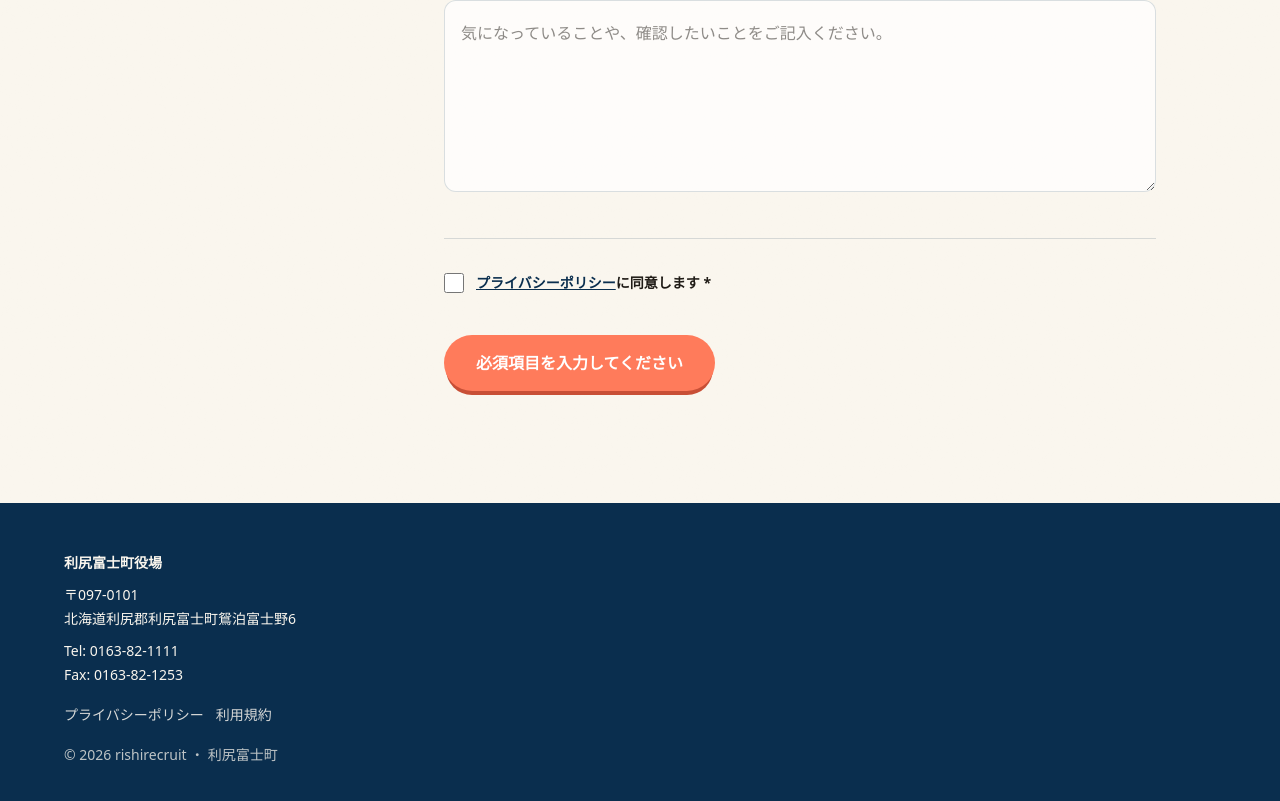
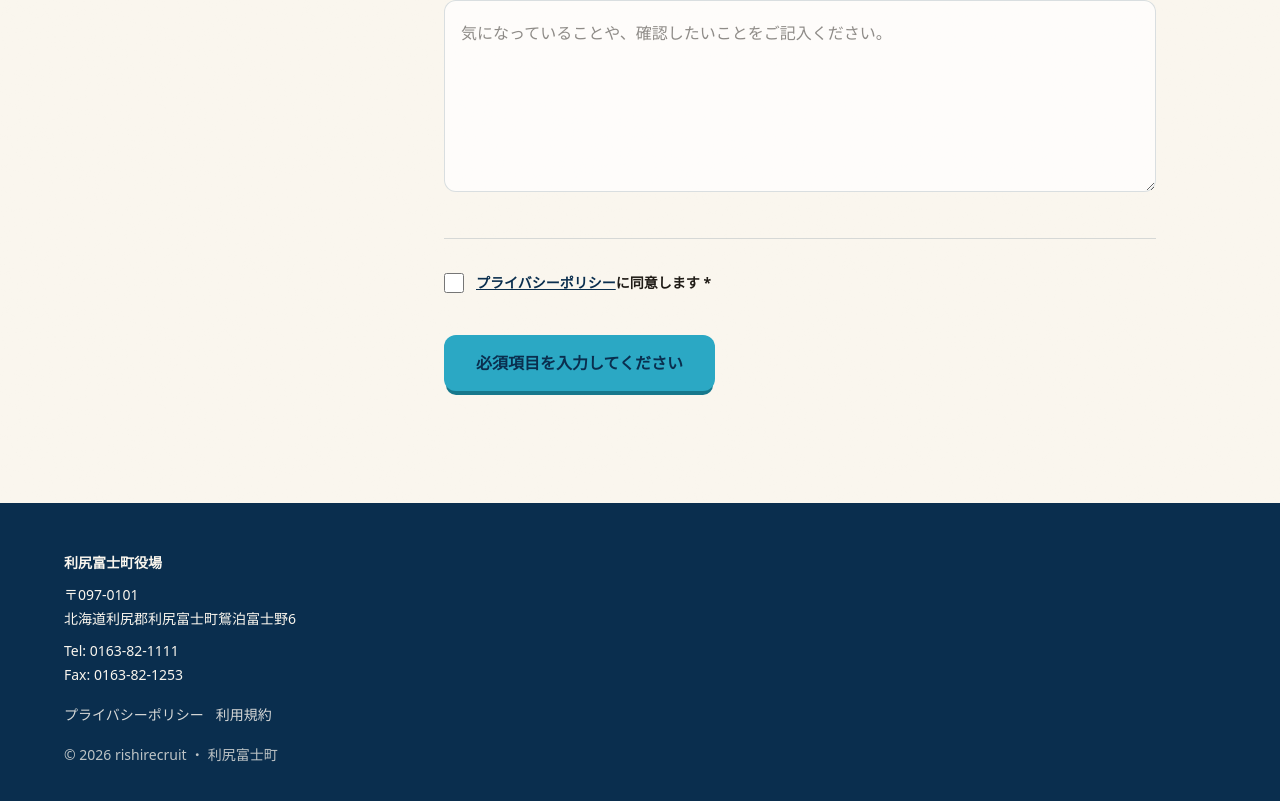
Before and after one commit to prototype-nobuakiyoshioka-web/rishirecruit-2026, a Next.js app: page /contact in a window 1280 px wide. Shown: the part 1573-2374 px from the top of the page. Built offline with nearby package versions, Linux system fonts and the light colour scheme; no server answers.

Commit message:
ボタン等

```diff
--- a/app/contact/page.tsx
+++ b/app/contact/page.tsx
@@ -5,6 +5,7 @@ import type { ChangeEvent, FormEvent } from "react";
 import { useState } from "react";
 import { EditorialIndexShell } from "@/components/ui/EditorialIndexShell";
 import { submitCf7, isCf7Success } from "@/lib/wp/submit-cf7";
+import { Button } from "@/components/ui/Button";
 
 // CF7 お問い合わせフォームの数値ID（管理画面の post=ID）
 const CF7_CONTACT_ID = process.env.NEXT_PUBLIC_CF7_CONTACT_ID ?? "176";
@@ -222,9 +223,9 @@ export default function ContactPage() {
                 </p>
               )}
 
-              <button type="submit" disabled={isSubmitting} aria-disabled={isSubmitting} className="min-h-14 w-full rounded-[var(--radius-full)] bg-[color:var(--c-pin-job)] px-8 text-base font-black text-white shadow-[var(--shadow-pop-coral)] transition-[filter] hover:brightness-105 disabled:cursor-not-allowed disabled:opacity-70 md:w-fit">
+              <Button type="submit" disabled={isSubmitting} aria-disabled={isSubmitting}>
                 {isSubmitting ? "送信中..." : isReadyToSubmit ? "送信する" : "必須項目を入力してください"}
-              </button>
+              </Button>
             </form>
           </div>
         )}
--- a/app/events/[slug]/page.tsx
+++ b/app/events/[slug]/page.tsx
@@ -1,7 +1,7 @@
 import type { Metadata } from "next";
 import Image from "next/image";
-import Link from "next/link";
 import { notFound } from "next/navigation";
+import { Button } from "@/components/ui/Button";
 import { EditorialDetailSection, EditorialDetailShell, EditorialFieldList } from "@/components/ui/EditorialDetailShell";
 import { formatEventPeriod } from "@/lib/utils/format-date";
 import { eventStatus, galleryFromField, htmlToText, imageFromField, selectFirst } from "@/lib/wp/format";
@@ -19,6 +19,6 @@ export default async function EventDetailPage({params}:PageProps){
     <EditorialDetailSection eyebrow="About" label="イベントについて"><div className="grid gap-7 text-base leading-8 text-[color:var(--c-text-secondary)] md:text-lg">{htmlToText(fields?.description).split(/\n+/).filter(Boolean).map(p=><p key={p}>{p}</p>)}</div></EditorialDetailSection>
     {gallery.length?<EditorialDetailSection eyebrow="Scenes" label="会場の風景"><div className="grid gap-5 md:grid-cols-2">{gallery.map((img,index)=><Image key={`${img.sourceUrl}-${index}`} src={img.sourceUrl} alt={img.altText||`${event.title}の写真 ${index+1}`} width={1200} height={900} className="aspect-[4/3] w-full rounded-[var(--radius-2xl)] object-cover" />)}</div></EditorialDetailSection>:null}
     <EditorialDetailSection eyebrow="Join" label="参加・アクセス"><EditorialFieldList items={[{label:"アクセス",value:fields?.accessInfo},{label:"参加費",value:fields?.price},{label:"問い合わせ",value:fields?.contact},{label:"申込",value:fields?.registrationUrl?<a href={fields.registrationUrl} target="_blank" rel="noopener noreferrer" className="underline">申込ページを開く ↗</a>:null}]} /></EditorialDetailSection>
-    <aside className="relative bg-[color:var(--c-deep-ocean)] px-6 py-20 text-[color:var(--c-text-inverse)]"><div className="mx-auto grid max-w-[1080px] gap-8 md:grid-cols-[1fr_auto] md:items-end"><div><p className="text-sm font-black uppercase tracking-[0.18em] text-[color:var(--c-warning)]">Next / Jobs</p><h2 className="mt-5 text-3xl font-black md:text-5xl">島の日常を、仕事から知る。</h2></div><Link href="/jobs" className="inline-flex min-h-14 items-center justify-center rounded-full bg-[color:var(--c-pin-job)] px-8 font-black text-white">求人一覧を見る →</Link></div></aside>
+    <aside className="relative bg-[color:var(--c-deep-ocean)] px-6 py-20 text-[color:var(--c-text-inverse)]"><div className="mx-auto grid max-w-[1080px] gap-8 md:grid-cols-[1fr_auto] md:items-end"><div><p className="text-sm font-black uppercase tracking-[0.18em] text-[color:var(--c-warning)]">Next / Jobs</p><h2 className="mt-5 text-3xl font-black md:text-5xl">島の日常を、仕事から知る。</h2></div><Button variant="primary" href="/jobs" className="md:w-auto">求人一覧を見る →</Button></div></aside>
   </EditorialDetailShell>;
 }
--- a/app/globals.css
+++ b/app/globals.css
@@ -33,6 +33,8 @@
   --shadow-pop-md: 0 6px 0 -2px var(--c-deep-ocean);
   --shadow-pop-coral: 0 6px 0 -2px #C84F36;
   --shadow-pop-gold: 0 6px 0 -2px #A07700;
+  --shadow-pop-sky: 0 6px 0 -2px #2E7DA6;
+  --shadow-pop-teal: 0 6px 0 -2px #17788C;
 }
 
 @theme inline {
--- a/app/spots/[slug]/page.tsx
+++ b/app/spots/[slug]/page.tsx
@@ -1,7 +1,7 @@
 import type { Metadata } from "next";
 import Image from "next/image";
-import Link from "next/link";
 import { notFound } from "next/navigation";
+import { Button } from "@/components/ui/Button";
 import { EditorialDetailSection, EditorialDetailShell, EditorialFieldList } from "@/components/ui/EditorialDetailShell";
 import { galleryFromField, htmlToText, imageFromField, selectFirst } from "@/lib/wp/format";
 import { SPOT_CATEGORY_LABELS } from "@/lib/wp/labels";
@@ -17,6 +17,6 @@ export default async function SpotDetailPage({params}:PageProps){
     <EditorialDetailSection eyebrow="About this place" label="この場所について"><div className="grid gap-7 text-base leading-8 text-[color:var(--c-text-secondary)] md:text-lg">{htmlToText(fields?.description).split(/\n+/).filter(Boolean).map(p=><p key={p}>{p}</p>)}</div></EditorialDetailSection>
     {gallery.length?<EditorialDetailSection eyebrow="Scenery" label="この場所の風景"><div className="grid gap-5 md:grid-cols-2">{gallery.map((img,index)=><Image key={`${img.sourceUrl}-${index}`} src={img.sourceUrl} alt={img.altText||`${spot.title}の風景 ${index+1}`} width={1200} height={900} className={`aspect-[4/3] w-full rounded-[var(--radius-2xl)] object-cover ${index===0&&gallery.length%2===1?"md:col-span-2":""}`} />)}</div></EditorialDetailSection>:null}
     <EditorialDetailSection eyebrow="Visit" label="訪れる前に"><EditorialFieldList items={[{label:"おすすめ季節",value:fields?.bestSeason},{label:"住所",value:fields?.address},{label:"アクセス",value:fields?.accessInfo},{label:"開放時間",value:fields?.openHours},{label:"定休日",value:fields?.closedDays},{label:"料金",value:fields?.price},{label:"電話番号",value:fields?.phone},{label:"公式サイト",value:fields?.websiteUrl?<a href={fields.websiteUrl} target="_blank" rel="noopener noreferrer" className="underline">公式サイトを開く ↗</a>:null}]} /></EditorialDetailSection>
-    <aside className="relative bg-[color:var(--c-deep-ocean)] px-6 py-20 text-[color:var(--c-text-inverse)]"><div className="mx-auto grid max-w-[1080px] gap-8 md:grid-cols-[1fr_auto] md:items-end"><div><p className="text-sm font-black uppercase tracking-[0.18em] text-[color:var(--c-warning)]">Next / Jobs</p><h2 className="mt-5 text-3xl font-black md:text-5xl">この景色の近くで、働く。</h2></div><Link href="/jobs" className="inline-flex min-h-14 items-center justify-center rounded-full bg-[color:var(--c-pin-job)] px-8 font-black text-white">募集中の仕事を見る →</Link></div></aside>
+    <aside className="relative bg-[color:var(--c-deep-ocean)] px-6 py-20 text-[color:var(--c-text-inverse)]"><div className="mx-auto grid max-w-[1080px] gap-8 md:grid-cols-[1fr_auto] md:items-end"><div><p className="text-sm font-black uppercase tracking-[0.18em] text-[color:var(--c-warning)]">Next / Jobs</p><h2 className="mt-5 text-3xl font-black md:text-5xl">この景色の近くで、働く。</h2></div><Button variant="primary" href="/jobs" className="md:w-auto">募集中の仕事を見る →</Button></div></aside>
   </EditorialDetailShell>;
 }
--- a/components/job/ApplyForm.tsx
+++ b/components/job/ApplyForm.tsx
@@ -4,6 +4,7 @@ import Link from "next/link";
 import type { ChangeEvent, FormEvent } from "react";
 import { useState } from "react";
 import { submitCf7, isCf7Success } from "@/lib/wp/submit-cf7";
+import { Button } from "@/components/ui/Button";
 
 // CF7 求人応募フォームの数値ID（管理画面の post=ID）
 const CF7_APPLY_ID = process.env.NEXT_PUBLIC_CF7_APPLY_ID ?? "177";
@@ -529,18 +530,17 @@ export function ApplyForm({ jobTitle, jobSlug }: ApplyFormProps) {
           </p>
         )}
 
-        <button
+        <Button
           type="submit"
           disabled={isSubmitting}
           aria-disabled={!isReadyToSubmit || isSubmitting}
-          className="min-h-14 rounded-[var(--radius-full)] bg-[color:var(--c-pin-job)] px-[var(--space-6)] text-base font-bold text-[color:var(--c-snow)] shadow-[var(--shadow-pop-coral)] transition-[filter] hover:brightness-105 disabled:cursor-not-allowed disabled:opacity-70 md:w-fit"
         >
           {isSubmitting
             ? "送信中..."
             : isReadyToSubmit
               ? "応募する"
               : "必須項目を入力してください"}
-        </button>
+        </Button>
       </form>
     </section>
   );
--- /dev/null
+++ b/components/ui/Button.tsx
@@ -0,0 +1,104 @@
+import Link from "next/link";
+import type {
+  AnchorHTMLAttributes,
+  ButtonHTMLAttributes,
+  ReactNode,
+} from "react";
+
+/**
+ * サイト共通の CTA / CV ボタン。
+ *
+ * ローポリ&ポップの世界観に合わせた「チャンキー・ブロック」スタイル:
+ * ソリッド色のオフセット硬影(--shadow-pop-*)で分厚い積み木を表現し、
+ * hover でわずかに浮き、active で影が消えてカチッと沈む(押した感)。
+ *
+ * href を渡すと <Link>、渡さなければ <button> としてレンダリングする。
+ * 色の役割: primary=コーラル(応募/CV) / gold=ゴールド(資料・二次CTA) / aqua=一覧・回遊
+ */
+
+type ButtonVariant = "primary" | "gold" | "aqua";
+type ButtonSize = "md" | "lg";
+
+// チャンキー・ブロックの共通挙動（積み木。hoverは背景色がふわっと変わるのみ、clickでカチッと沈む）
+const BASE =
+  "inline-flex items-center justify-center gap-2 rounded-[var(--radius-lg)] font-black tracking-normal " +
+  "transition-[background-color,box-shadow,transform] duration-150 ease-out " +
+  "active:translate-y-[6px] active:shadow-none " +
+  "focus-visible:outline-2 focus-visible:outline-offset-4 focus-visible:outline-[color:var(--c-warning)] " +
+  "disabled:pointer-events-none disabled:opacity-60";
+
+const SIZES: Record<ButtonSize, string> = {
+  md: "min-h-12 px-6 text-sm",
+  lg: "min-h-14 px-8 text-base",
+};
+
+// hover は各ベース色をわずかに明るくした色へふわっと変える
+const VARIANTS: Record<ButtonVariant, string> = {
+  primary:
+    "bg-[#2BA8C4] text-[color:var(--c-deep-ocean)] shadow-[var(--shadow-pop-teal)] hover:bg-[#3BBBD6]",
+  gold:
+    "bg-[color:var(--c-pin-spot)] text-[color:var(--c-deep-ocean)] shadow-[var(--shadow-pop-gold)] hover:bg-[#F7C766]",
+  aqua:
+    "bg-[color:var(--c-sky)] text-[color:var(--c-deep-ocean)] shadow-[var(--shadow-pop-sky)] hover:bg-[#78C2E8]",
+};
+
+type BaseProps = {
+  variant?: ButtonVariant;
+  size?: ButtonSize;
+  fullWidth?: boolean;
+  className?: string;
+  children: ReactNode;
+};
+
+type ButtonAsButton = BaseProps &
+  Omit<ButtonHTMLAttributes<HTMLButtonElement>, keyof BaseProps> & {
+    href?: undefined;
+  };
+
+type ButtonAsLink = BaseProps &
+  Omit<AnchorHTMLAttributes<HTMLAnchorElement>, keyof BaseProps> & {
+    href: string;
+  };
+
+type ButtonProps = ButtonAsButton | ButtonAsLink;
+
+export function Button(props: ButtonProps) {
+  const {
+    variant = "primary",
+    size = "lg",
+    fullWidth = false,
+    className = "",
+    children,
+    ...rest
+  } = props;
+
+  const classes = [
+    BASE,
+    SIZES[size],
+    VARIANTS[variant],
+    fullWidth ? "w-full" : "w-full md:w-fit",
+    className,
+  ]
+    .filter(Boolean)
+    .join(" ");
+
+  if (props.href !== undefined) {
+    return (
+      <Link
+        className={classes}
+        {...(rest as AnchorHTMLAttributes<HTMLAnchorElement> & { href: string })}
+      >
+        {children}
+      </Link>
+    );
+  }
+
+  return (
+    <button
+      className={classes}
+      {...(rest as ButtonHTMLAttributes<HTMLButtonElement>)}
+    >
+      {children}
+    </button>
+  );
+}
```
Also changed, not shown: app/columns/page.tsx (+3 -6 lines), app/message/page.tsx (+3 -5 lines), app/voices/[slug]/page.tsx (+4 -3 lines), app/voices/page.tsx (+3 -5 lines), components/layout/StickyApplyCta.tsx (+14 -8 lines), 1 other file (tests, documents, lock files or other folders).
